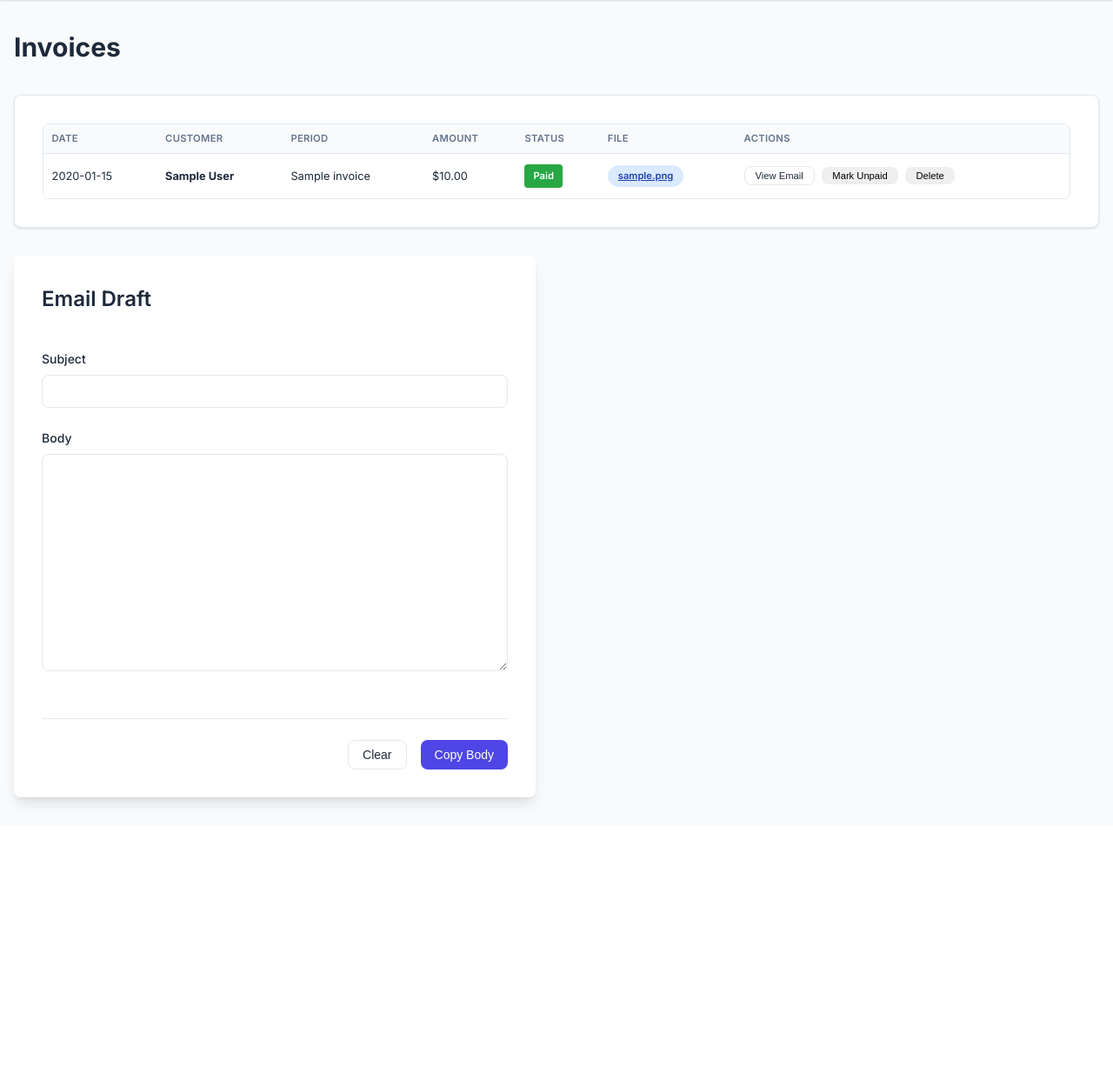
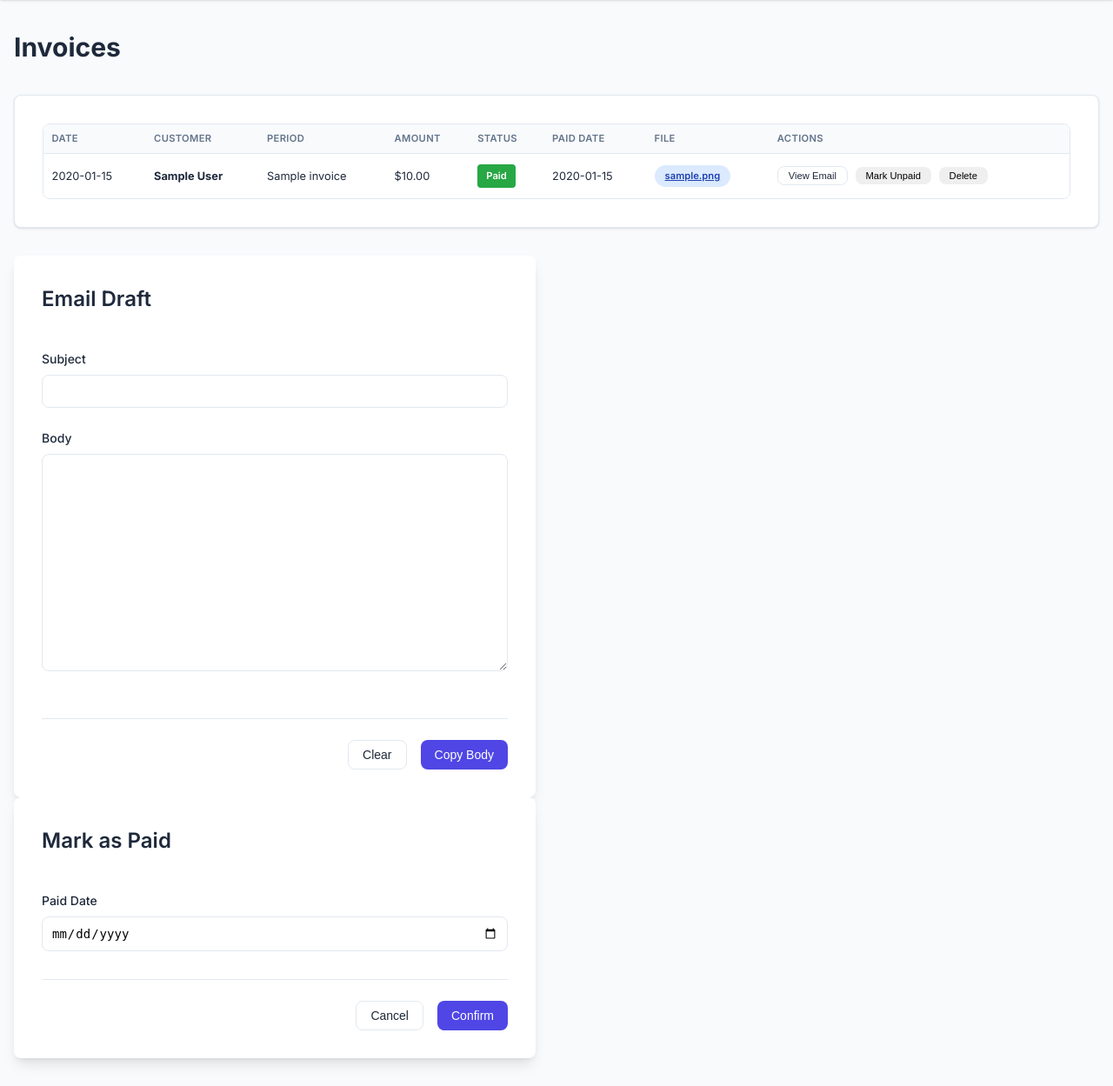
Before and after one commit to ryanaflood-hue/invoice_automation, a Flask app: page /invoices in a window 1280 px wide. Shown: the part 63-1312 px from the top of the page at 87% size. Before the commit the page ends 993 px from the top, so only its background shows below. Run offline with Flask 3, Linux system fonts and the light colour scheme; tables that the repository leaves empty hold one stand-in row (values such as "Sample post").

Commit message:
Mark as paid option on invoices2

```diff
--- a/app.py
+++ b/app.py
@@ -444,9 +444,10 @@
                 ("fee_3_type", "VARCHAR"),
                 ("fee_3_amount", "FLOAT"),
                 ("additional_fee_desc", "VARCHAR"),
-                ("additional_fee_desc", "VARCHAR"),
                 ("additional_fee_amount", "FLOAT"),
-                ("status", "VARCHAR")
+                ("additional_fee_amount", "FLOAT"),
+                ("status", "VARCHAR"),
+                ("paid_date", "DATE")
             ]
 
             results = []
@@ -528,6 +529,16 @@
         if invoice:
             new_status = "Paid" if invoice.status != "Paid" else "Unpaid"
             invoice.status = new_status
+
+            if new_status == "Paid":
+                paid_date_str = request.form.get("paid_date")
+                if paid_date_str:
+                    invoice.paid_date = date.fromisoformat(paid_date_str)
+                else:
+                    invoice.paid_date = date.today()
+            else:
+                invoice.paid_date = None
+
             session.commit()
             flash(f"Invoice marked as {new_status}.", "success")
         else:
--- a/models.py
+++ b/models.py
@@ -73,7 +73,9 @@
     fee_3_amount = Column(Float, nullable=True)
     additional_fee_desc = Column(String, nullable=True)
     additional_fee_amount = Column(Float, nullable=True)
+    additional_fee_amount = Column(Float, nullable=True)
     status = Column(String, default="Unpaid")
+    paid_date = Column(Date, nullable=True)
 
 class FeeType(Base):
     __tablename__ = "fee_types"
--- a/templates/invoices.html
+++ b/templates/invoices.html
@@ -14,6 +14,7 @@
           <th>Period</th>
           <th>Amount</th>
           <th>Status</th>
+          <th>Paid Date</th>
           <th>File</th>
           <th>Actions</th>
         </tr>
@@ -41,6 +42,13 @@
             {% endif %}
           </td>
           <td>
+            {% if inv.paid_date %}
+            {{ inv.paid_date }}
+            {% else %}
+            -
+            {% endif %}
+          </td>
+          <td>
             <a href="{{ url_for('download_invoice', invoice_id=inv.id) }}" class="badge badge-blue">
               {{ inv.file_path }}
             </a>
@@ -50,12 +58,20 @@
               onclick="openEmailModal('{{ inv.email_subject|replace("'", "\\'") }}', '{{ inv.email_body|replace("'", "\\'")|replace('\n', '\\n') }}')">
               View Email
             </button>
+
+            {% if inv.status == 'Paid' %}
             <form action="{{ url_for('toggle_invoice_status', invoice_id=inv.id) }}" method="post"
               style="display:inline;">
-              <button type="submit" class="btn btn-sm btn-outline-secondary" style="margin-left: 5px;">
-                {% if inv.status == 'Paid' %}Mark Unpaid{% else %}Mark Paid{% endif %}
-              </button>
+              <button type="submit" class="btn btn-sm btn-outline-secondary" style="margin-left: 5px;">Mark
+                Unpaid</button>
             </form>
+            {% else %}
+            <button class="btn btn-sm btn-outline-secondary" style="margin-left: 5px;"
+              onclick="openPaidModal('{{ inv.id }}')">
+              Mark Paid
+            </button>
+            {% endif %}
+
             <form action="{{ url_for('delete_invoice', invoice_id=inv.id) }}" method="post" style="display:inline;"
               onsubmit="return confirm('Are you sure you want to delete this invoice?');">
               <button type="submit" class="btn btn-sm btn-danger" style="margin-left: 5px;">Delete</button>
@@ -91,15 +107,52 @@
   </div>
 </div>
 
+<!-- Paid Date Modal -->
+<div id="paidModal" class="modal">
+  <div class="modal-content">
+    <div class="modal-header">
+      <h2>Mark as Paid</h2>
+    </div>
+    <form id="paidForm" method="post">
+      <div class="modal-body">
+        <div class="form-group">
+          <label>Paid Date</label>
+          <input type="date" name="paid_date" id="paidDateInput" required>
+        </div>
+      </div>
+      <div class="form-actions">
+        <button type="button" class="btn btn-secondary" onclick="closePaidModal()">Cancel</button>
+        <button type="submit" class="btn btn-primary">Confirm</button>
+      </div>
+    </form>
+  </div>
+</div>
+
 <script>
   const modal = document.getElementById('emailModal');
+  const paidModal = document.getElementById('paidModal');
   const subjectInput = document.getElementById('modalSubject');
   const bodyInput = document.getElementById('modalBody');
+  const paidDateInput = document.getElementById('paidDateInput');
+  const paidForm = document.getElementById('paidForm');
 
   function openEmailModal(subject, body) {
     subjectInput.value = subject;
     bodyInput.value = body;
     modal.classList.add('show');
+  }
+
+  function openPaidModal(invoiceId) {
+    // Set form action
+    paidForm.action = "/invoices/" + invoiceId + "/toggle-status";
+    // Set default date to today
+    const today = new Date().toISOString().split('T')[0];
+    paidDateInput.value = today;
+    paidModal.classList.add('show');
+  }
+
+  function closePaidModal() {
+    paidModal.classList.remove('show');
   }
 
   function clearEmailDraft() {
@@ -118,6 +171,9 @@
     if (event.target == modal) {
       modal.classList.remove('show');
     }
+    if (event.target == paidModal) {
+      paidModal.classList.remove('show');
+    }
   }
 </script>
 {% endblock %}
```
Also changed, not shown: test_routes.py (+5 -2 lines), 1 other file.
